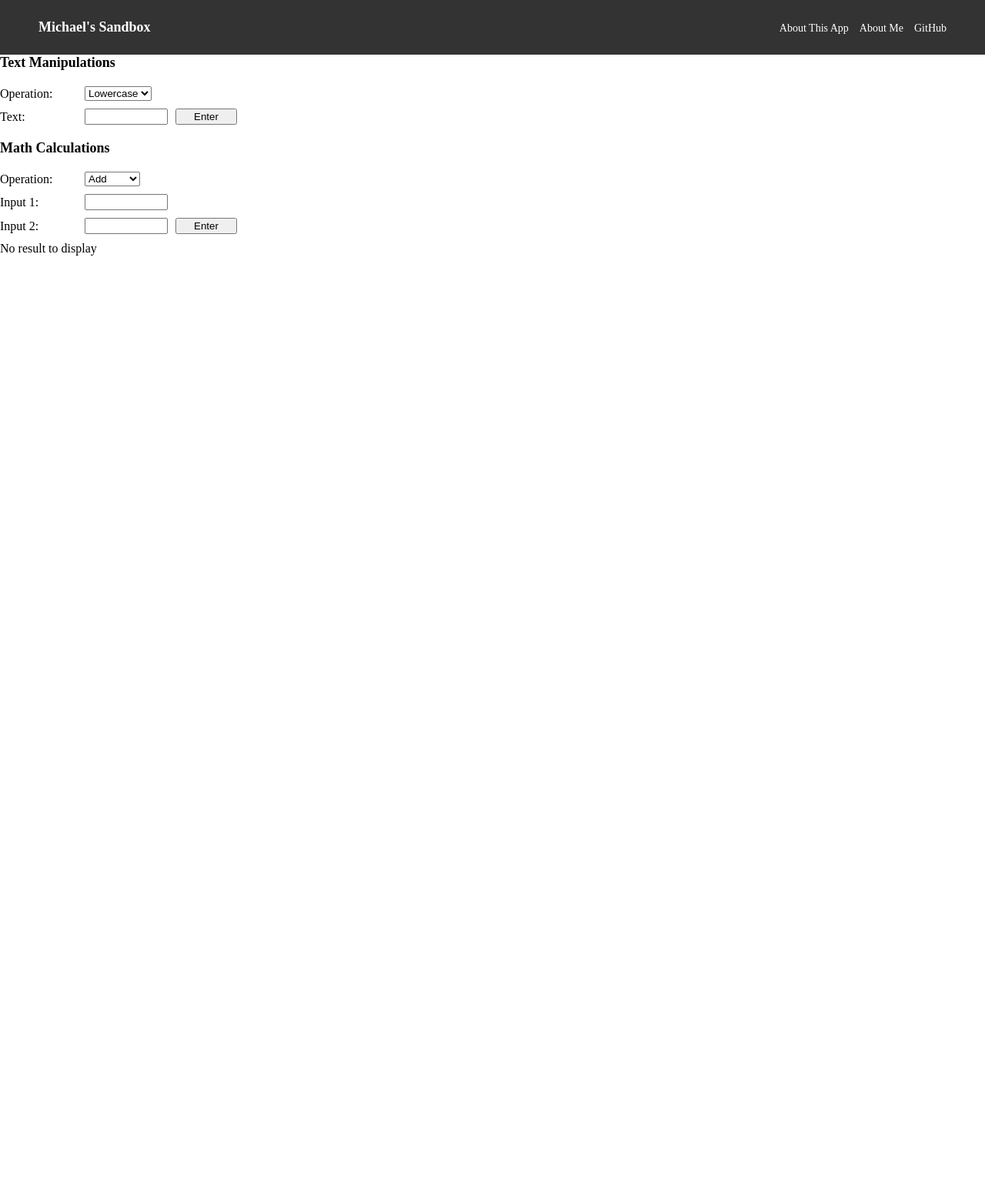
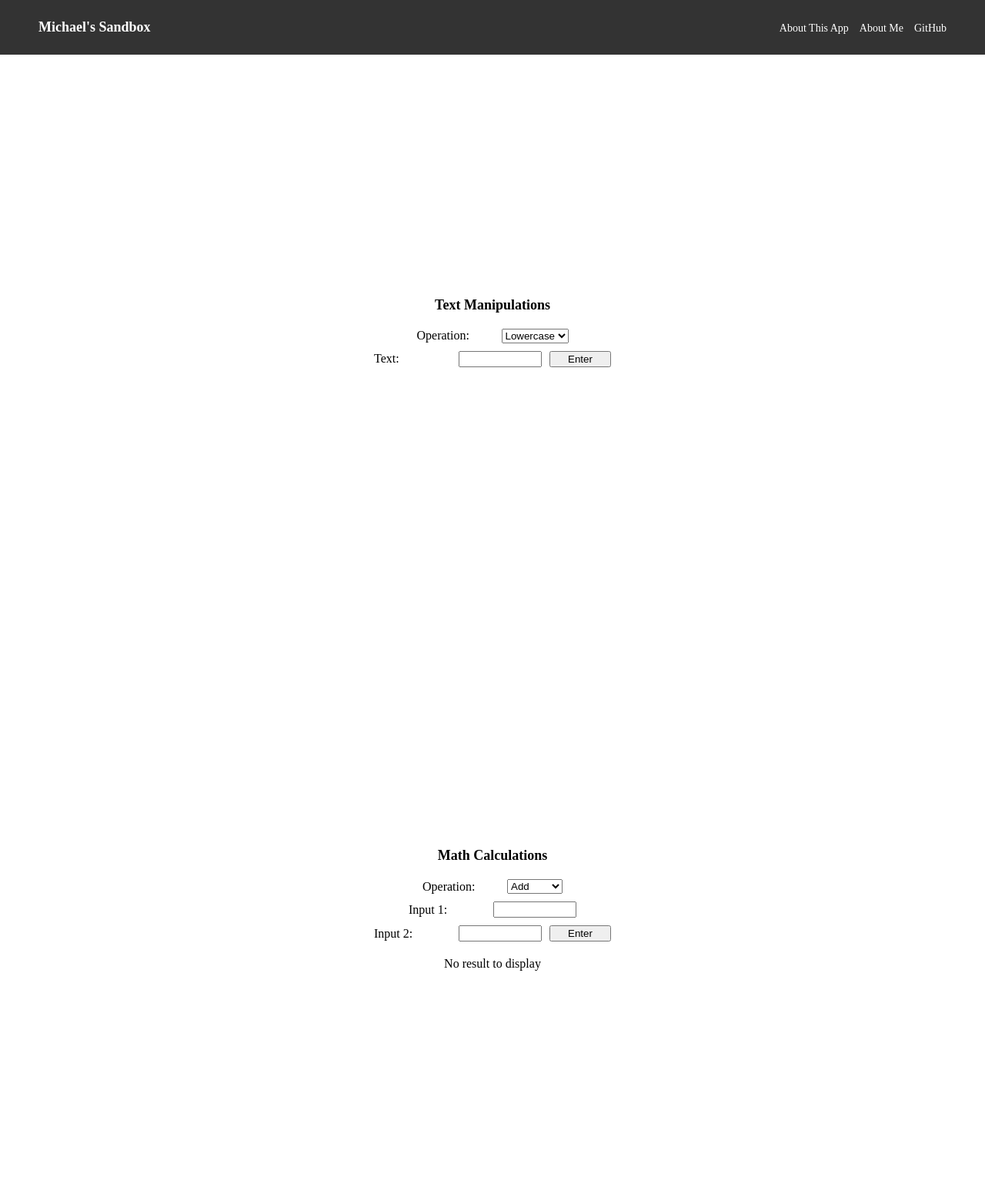
Before and after one commit to michael-lee-bubble/pythonanywhere-live, a Flask app: page / in a window 1280 px wide. Shown: the whole page at 77% size. Before the commit the page ends 332 px from the top, so only its background shows below. Run offline with Flask 3, Linux system fonts and the light colour scheme.

Commit message:
Update centered body.

```diff
--- a/templates/index.html
+++ b/templates/index.html
@@ -115,7 +115,7 @@
 
     <form method="POST">
         <!-- Text Manipulations Section -->
-        <div class="input-section">
+        <div class="centered-content">
             <div class="header">Text Manipulations</div>
             <div class="input-container">
                 <label for="operation">Operation:</label>
@@ -142,7 +142,7 @@
         </div>
 
         <!-- Math Calculations Section -->
-        <div class="input-section">
+        <div class="centered-content">
             <div class="header">Math Calculations</div>
             <div class="input-container">
                 <label for="operation_math">Operation:</label>
```
